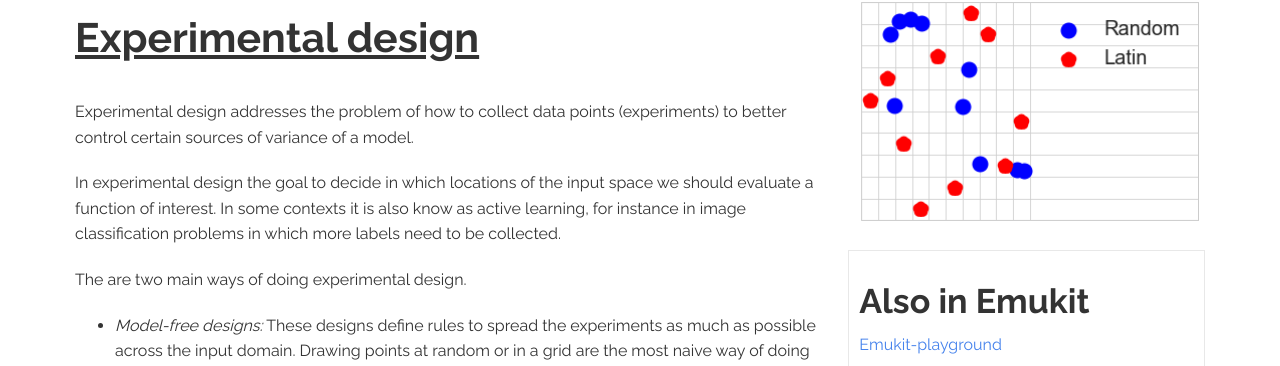
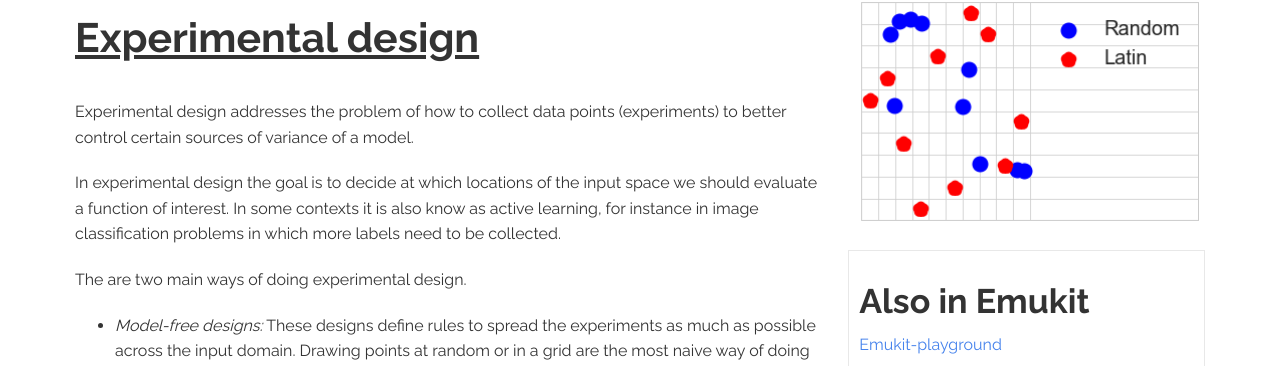
Before and after one commit to EmuKit/emukit, a Jekyll site: the page built from _posts/2016-06-09-experimental-design.markdown, in a window 1280 px wide and 900 px high. Shown: the part 134-500 px from the top of the window. Built offline with Jekyll 4.4.1, drawn with Linux system fonts in a browser that asks for light colours; formulas are drawn with MathJax 3.

```diff
--- a/_posts/2016-06-09-experimental-design.markdown
+++ b/_posts/2016-06-09-experimental-design.markdown
@@ -7,7 +7,7 @@ Experimental design addresses the problem of how to collect data points (experim
 sources of variance of a model.
 
 
-In experimental design the goal to decide in which locations of the input space we should evaluate a function of interest.
+In experimental design the goal is to decide at which locations of the input space we should evaluate a function of interest.
 In some contexts it is also know as active learning, for instance in image classification problems in which
 more labels need to be collected.
 
```
